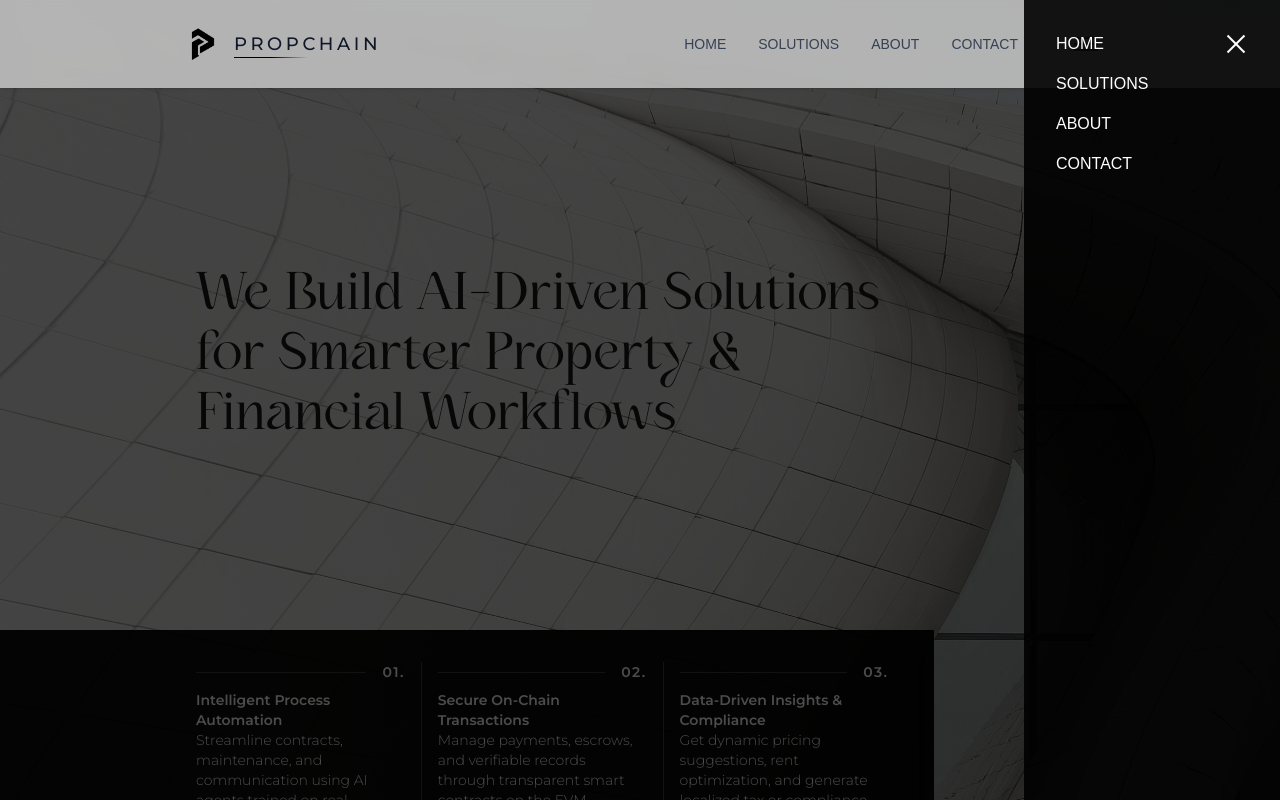
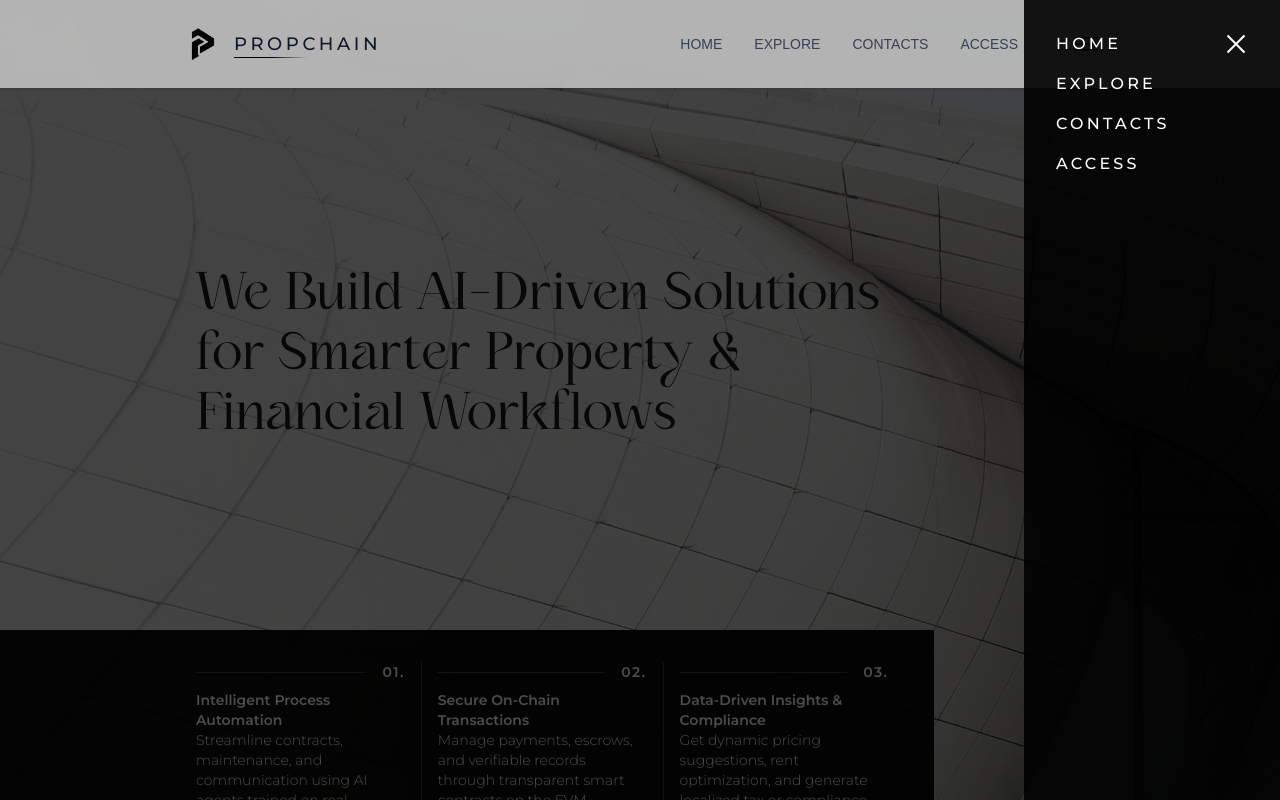
Before and after one commit to ZaneZJ/ETHGlobal-Prague-PropChain, a Next.js app in the folder propchain/: page / in a window 1280 px wide. Both pictures are taken after a click on the button "Open menu". Shown: the top 800 px of the page. Built offline with nearby package versions, Linux system fonts and the light colour scheme.

Commit message:
Updated Landing page
- Separated Footer and Top Bar into components for reusability;
- Updated Landing page visually.

```diff
--- a/propchain/src/app/page.tsx
+++ b/propchain/src/app/page.tsx
@@ -1,6 +1,7 @@
 "use client";
 import React, { useState } from "react";
 import Image from "next/image";
+import Header from "../components/Header";
 
 export default function Home() {
   const [menuOpen, setMenuOpen] = useState(false);
@@ -16,72 +17,7 @@ export default function Home() {
       ></div>
 
       {/* Header */}
-      <header className="fixed top-0 left-0 right-0 z-50 flex items-center justify-between px-8 py-6 backdrop-blur-sm shadow-sm bg-white/60">
-        <div className="flex items-center gap-3 w-full z-20 mx-[150px]">
-          <div className="relative group flex items-center gap-3">
-            <a href="/" className="relative overflow-hidden group">
-              <Image
-                src="/images/black-logo.png"
-                alt="PropChain Logo"
-                width={40}
-                height={40}
-                className="object-contain w-10 h-10 transition-all duration-400 relative z-10"
-                style={{ width: 'auto', height: '40px' }}
-              />
-            </a>
-            <a
-              href="/"
-              className="text-gray-900 text-base md:text-lg tracking-[0.2em] font-medium relative overflow-hidden group-hover:text-yellow-600 transition-all duration-400 uppercase"
-              style={{ fontFamily: 'Montserrat, sans-serif' }}
-            >
-              PROPCHAIN
-              <span className="brand-underline absolute bottom-0 left-0 w-1/2 h-[1px] group-hover:w-full transform transition-all duration-500"></span>
-            </a>
-          </div>
-        </div>
-        <nav className="hidden md:flex gap-8 text-sm font-medium text-gray-700 uppercase" style={{ marginRight: '150px' }}>
-          <a href="#" className="transition-colors duration-200 hover:text-yellow-600">Home</a>
-          <a href="#" className="transition-colors duration-200 hover:text-yellow-600">Solutions</a>
-          <a href="#" className="transition-colors duration-200 hover:text-yellow-600">About</a>
-          <a href="#" className="transition-colors duration-200 hover:text-yellow-600">Contact</a>
-          <button
-            type="button"
-            onClick={() => setMenuOpen(!menuOpen)}
-            className="ml-6 flex flex-col justify-center items-center cursor-pointer group"
-            aria-label="Open menu"
-          >
-            <div className="w-6 h-0.5 bg-gray-700 mb-1 transition-all duration-400 group-hover:bg-yellow-600"></div>
-            <div className="w-6 h-0.5 bg-gray-700 mb-1 transition-all duration-400 group-hover:bg-yellow-600"></div>
-            <div className="w-6 h-0.5 bg-gray-700 transition-all duration-400 group-hover:bg-yellow-600"></div>
-          </button>
-        </nav>
-      </header>
-
-      {/* Sidebar menu and overlay with animation */}
-      <div
-        className={`fixed inset-0 bg-black/70 z-40 transition-opacity duration-500 ${menuOpen ? 'opacity-100 pointer-events-auto' : 'opacity-0 pointer-events-none'}`}
-        onClick={() => setMenuOpen(false)}
-        aria-label="Close menu overlay"
-      />
-      <div className={`fixed top-0 right-0 w-64 h-full z-50 transition-transform duration-500 ${menuOpen ? 'translate-x-0' : 'translate-x-full'}`}>
-        <div className="bg-black/90 flex flex-col items-start p-8 h-full relative">
-          <a
-            href="#"
-            onClick={e => { e.preventDefault(); setMenuOpen(false); }}
-            className="absolute top-6 right-6 text-white/90 p-2 rounded-lg transition-all duration-400 group hover:scale-110"
-            aria-label="Close menu"
-          >
-            <div className="relative w-6 h-6">
-              <div className="absolute top-1/2 left-0 w-6 h-0.5 bg-white transform -translate-y-1/2 rotate-45 transition-all duration-400 group-hover:bg-[#ea9800]"></div>
-              <div className="absolute top-1/2 left-0 w-6 h-0.5 bg-white transform -translate-y-1/2 -rotate-45 transition-all duration-400 group-hover:bg-[#ea9800]"></div>
-            </div>
-          </a>
-          <a href="#" className="text-white mb-4 transition-all duration-400 hover:text-yellow-600">HOME</a>
-          <a href="#" className="text-white mb-4 transition-all duration-400 hover:text-yellow-600">SOLUTIONS</a>
-          <a href="#" className="text-white mb-4 transition-all duration-400 hover:text-yellow-600">ABOUT</a>
-          <a href="#" className="text-white mb-4 transition-all duration-400 hover:text-yellow-600">CONTACT</a>
-        </div>
-      </div>
+      <Header />
 
       {/* Hero Section */}
       <section className="flex flex-col justify-center items-start px-8 md:px-24 mx-[100px] relative z-10" style={{ height: 'calc(100vh - 170px)' }}>
@@ -169,21 +105,29 @@ export default function Home() {
         <div className="w-full max-w-6xl flex flex-col md:flex-row items-center justify-center gap-12 md:gap-0">
           {/* Left column */}
           <div className="flex-1 flex flex-col items-end justify-center gap-16 md:gap-24">
-            <div className="max-w-xs text-right">
-              <div className="text-sm font-semibold mb-1 uppercase" style={{ color: 'oklch(0.49 0 0)' }}>01. Property Owners & Managers</div>
+            <div className="max-w-xs text-right relative">
+              <div className="text-gray-400 text-2xl font-semibold mb-0.5" style={{ lineHeight: 1, fontWeight: 300, marginBottom: '10px'}}>01.</div>
+              <div className="text-sm font-semibold mb-1 uppercase" style={{ color: 'oklch(0.49 0 0)' }}>Property Owners & Managers</div>
               <div className="text-gray-700 text-sm md:text-base font-light">
                 Easily manage portfolios, automate leasing, and receive payments without intermediaries. Get real-time reports and compliance documents per property.
               </div>
             </div>
-            <div className="max-w-xs text-right">
-              <div className="text-sm font-semibold mb-1 uppercase" style={{ color: 'oklch(0.49 0 0)' }}>02. Tenants & Renters</div>
+            <div className="max-w-xs text-right relative">
+              <div className="text-gray-400 text-2xl font-semibold mb-0.5" style={{ lineHeight: 1, fontWeight: 300, marginBottom: '10px'}}>02.</div>
+              <div className="text-sm font-semibold mb-1 uppercase" style={{ color: 'oklch(0.49 0 0)' }}>Tenants & Renters</div>
               <div className="text-gray-700 text-sm md:text-base font-light">
                 Enjoy transparent leases, crypto payment options, automated reminders, and instant support via AI assistants—faster than traditional systems.
               </div>
             </div>
           </div>
           {/* Center spiral image */}
-          <div className="flex-shrink-0 flex flex-col items-center justify-center mx-8">
+          <div className="flex-shrink-0 flex flex-col items-center justify-center mx-8" style={{ marginLeft: '70px', marginRight: '70px', position: 'relative' }}>
+            <div style={{ position: 'absolute', left: '240px', top: '30px', transform: 'translate(-50%, -50%)', width: '100px', height: '100px', background: '#ffffff', borderRadius: '50%', zIndex: 2 }}></div>
+            <div style={{ position: 'absolute', left: '240px', top: '30px', transform: 'translate(-50%, -50%)', width: '80px', height: '80px', background: '#ffffff', borderColor: '#bbbbbb', borderWidth: '0.5px', borderStyle: 'solid', borderRadius: '50%', zIndex: 2 }}>
+              <div style={{ position: 'absolute', left: '50%', top: '50%', transform: 'translate(-50%, -50%)' }}>
+                <img alt="PropChain Logo" loading="lazy" width="50" height="50" decoding="async" data-nimg="1" srcSet="/_next/image?url=%2Fimages%2Fblack-logo.png&w=64&q=75 1x, /_next/image?url=%2Fimages%2Fblack-logo.png&w=128&q=75 2x" src="/_next/image?url=%2Fimages%2Fblack-logo.png&w=128&q=75" style={{ color: 'transparent', maxInlineSize: '-webkit-fill-available' }} />
+              </div>
+            </div>
             <div className="w-64 h-64 md:w-80 md:h-80 rounded-full overflow-hidden shadow-lg border-4 border-gray-100 bg-gray-200 flex items-center justify-center">
               <Image
                 src="/images/main2.jpg"
@@ -196,14 +140,16 @@ export default function Home() {
           </div>
           {/* Right column */}
           <div className="flex-1 flex flex-col items-start justify-center gap-16 md:gap-24">
-            <div className="max-w-xs text-left">
-              <div className="text-sm font-semibold mb-1 uppercase" style={{ color: 'oklch(0.49 0 0)' }}>03. Developers & Builders</div>
+            <div className="max-w-xs text-left relative">
+              <div className="text-gray-400 text-2xl font-semibold mb-0.5" style={{ lineHeight: 1, fontWeight: 300, marginBottom: '10px'}}>03.</div>
+              <div className="text-sm font-semibold mb-1 uppercase" style={{ color: 'oklch(0.49 0 0)' }}>Developers & Builders</div>
               <div className="text-gray-700 text-sm md:text-base font-light">
                 Deploy custom logic for payments, escrow, and smart workflows using modular smart contract templates tailored for real estate logic.
               </div>
             </div>
-            <div className="max-w-xs text-left">
-              <div className="text-sm font-semibold mb-1 uppercase" style={{ color: 'oklch(0.49 0 0)' }}>04. Financial Institutions & Tax Authorities</div>
+            <div className="max-w-xs text-left relative">
+              <div className="text-gray-400 text-2xl font-semibold mb-0.5" style={{ lineHeight: 1, fontWeight: 300, marginBottom: '10px'}}>04.</div>
+              <div className="text-sm font-semibold mb-1 uppercase" style={{ color: 'oklch(0.49 0 0)' }}>Financial Institutions & Tax Authorities</div>
               <div className="text-gray-700 text-sm md:text-base font-light">
                 Access clean, immutable ledgers for income verification, tax reporting, and regulatory audit trails—generated directly from on-chain events.
               </div>
@@ -211,6 +157,33 @@ export default function Home() {
           </div>
         </div>
       </section>
+      {/* Footer */}
+      <footer className="w-full bg-black/95 text-white py-10 px-4 flex flex-col items-center justify-center mt-12 gap-4" style={{ fontFamily: 'Montserrat, sans-serif' }}>
+        <div className="flex flex-col items-center gap-2">
+          <img src="/images/white-logo.png" alt="PropChain Logo" width={40} height={40} className="object-contain" style={{ filter: 'brightness(0.85)' }} />
+          <span className="text-[#e5e5e5] text-base md:text-lg tracking-[0.2em] font-medium uppercase" style={{ fontFamily: 'Montserrat, sans-serif' }}>
+            PROPCHAIN
+          </span>
+        </div>
+        <div className="flex flex-col items-center gap-2 mt-4">
+          <span className="text-sm text-gray-300">AI-driven solutions for smarter property & finance</span>
+          <div className="flex gap-6 justify-center mt-2">
+            {/* Twitter/X */}
+            <a href="https://twitter.com/" target="_blank" rel="noopener noreferrer" aria-label="Twitter" className="transition-colors text-[#e5e5e5] hover:text-[#ea9800]">
+              <svg width="24" height="24" fill="currentColor" viewBox="0 0 24 24"><path d="M22.46 5.924c-.793.352-1.646.59-2.542.698a4.48 4.48 0 0 0 1.965-2.475 8.94 8.94 0 0 1-2.828 1.082A4.48 4.48 0 0 0 16.11 4c-2.482 0-4.495 2.013-4.495 4.495 0 .352.04.695.116 1.022C7.728 9.37 4.1 7.6 1.67 4.905a4.48 4.48 0 0 0-.608 2.262c0 1.56.795 2.936 2.006 3.744a4.48 4.48 0 0 1-2.037-.563v.057c0 2.18 1.55 4.002 3.604 4.418a4.5 4.5 0 0 1-2.03.077c.573 1.788 2.24 3.09 4.213 3.125A9.01 9.01 0 0 1 2 19.54a12.73 12.73 0 0 0 6.89 2.02c8.266 0 12.79-6.844 12.79-12.79 0-.195-.004-.39-.013-.583A9.14 9.14 0 0 0 24 4.59a8.98 8.98 0 0 1-2.54.697z"/></svg>
+            </a>
+            {/* LinkedIn */}
+            <a href="https://linkedin.com/" target="_blank" rel="noopener noreferrer" aria-label="LinkedIn" className="transition-colors text-[#e5e5e5] hover:text-[#ea9800]">
+              <svg width="24" height="24" fill="currentColor" viewBox="0 0 24 24"><path d="M19 0h-14c-2.76 0-5 2.24-5 5v14c0 2.76 2.24 5 5 5h14c2.76 0 5-2.24 5-5v-14c0-2.76-2.24-5-5-5zm-11 19h-3v-10h3v10zm-1.5-11.28c-.97 0-1.75-.79-1.75-1.75s.78-1.75 1.75-1.75 1.75.79 1.75 1.75-.78 1.75-1.75 1.75zm15.5 11.28h-3v-5.6c0-1.34-.03-3.07-1.87-3.07-1.87 0-2.16 1.46-2.16 2.97v5.7h-3v-10h2.88v1.36h.04c.4-.75 1.38-1.54 2.84-1.54 3.04 0 3.6 2 3.6 4.59v5.59z"/></svg>
+            </a>
+            {/* GitHub */}
+            <a href="https://github.com/" target="_blank" rel="noopener noreferrer" aria-label="GitHub" className="transition-colors text-[#e5e5e5] hover:text-[#ea9800]">
+              <svg width="24" height="24" fill="currentColor" viewBox="0 0 24 24"><path d="M12 0C5.37 0 0 5.37 0 12c0 5.3 3.438 9.8 8.205 11.387.6.113.82-.263.82-.582 0-.288-.012-1.243-.018-2.25-3.338.726-4.042-1.61-4.042-1.61-.546-1.387-1.333-1.756-1.333-1.756-1.09-.745.083-.729.083-.729 1.205.085 1.84 1.237 1.84 1.237 1.07 1.834 2.807 1.304 3.492.997.108-.775.418-1.305.762-1.606-2.665-.304-5.466-1.332-5.466-5.93 0-1.31.468-2.38 1.236-3.22-.124-.303-.535-1.523.117-3.176 0 0 1.008-.322 3.3 1.23a11.5 11.5 0 0 1 3.003-.404c1.02.005 2.047.138 3.003.404 2.29-1.552 3.297-1.23 3.297-1.23.653 1.653.242 2.873.12 3.176.77.84 1.235 1.91 1.235 3.22 0 4.61-2.803 5.624-5.475 5.921.43.37.823 1.102.823 2.222 0 1.606-.015 2.898-.015 3.293 0 .322.216.699.825.58C20.565 21.796 24 17.297 24 12c0-6.63-5.373-12-12-12z"/></svg>
+            </a>
+          </div>
+        </div>
+        <div className="text-xs text-gray-400 mt-6">&copy; {new Date().getFullYear()} PropChain. All rights reserved.</div>
+      </footer>
     </div>
   );
 }
--- /dev/null
+++ b/propchain/src/components/Header.tsx
@@ -0,0 +1,85 @@
+import React, { useState } from "react";
+import Image from "next/image";
+
+const Header = () => {
+  const [menuOpen, setMenuOpen] = useState(false);
+  return (
+    <>
+      <header className="fixed top-0 left-0 right-0 z-50 flex items-center justify-between px-8 py-6 backdrop-blur-sm shadow-sm bg-white/60">
+        <div className="flex items-center gap-3 w-full z-20 mx-[150px]">
+          <div className="relative group flex items-center gap-3">
+            <a href="/" className="relative overflow-hidden group">
+              <Image
+                src="/images/black-logo.png"
+                alt="PropChain Logo"
+                width={40}
+                height={40}
+                className="object-contain w-10 h-10 transition-all duration-400 relative z-10"
+                style={{ width: 'auto', height: '40px' }}
+              />
+            </a>
+            <a
+              href="/"
+              className="text-gray-900 text-base md:text-lg tracking-[0.2em] font-medium relative overflow-hidden group-hover:text-yellow-600 transition-all duration-400 uppercase"
+              style={{ fontFamily: 'Montserrat, sans-serif' }}
+            >
+              PROPCHAIN
+              <span className="brand-underline absolute bottom-0 left-0 w-1/2 h-[1px] group-hover:w-full transform transition-all duration-500"></span>
+            </a>
+          </div>
+        </div>
+        <nav className="hidden md:flex gap-8 text-sm font-medium text-gray-700 uppercase" style={{ marginRight: '150px' }}>
+          <a href="#" className="transition-colors duration-200 hover:text-yellow-600">Home</a>
+          <a href="#" className="transition-colors duration-200 hover:text-yellow-600">Explore</a>
+          <a href="#" className="transition-colors duration-200 hover:text-yellow-600">Contacts</a>
+          <a href="#" className="transition-colors duration-200 hover:text-yellow-600">Access</a>
+          <button
+            type="button"
+            onClick={() => setMenuOpen(!menuOpen)}
+            className="ml-6 flex flex-col justify-center items-center cursor-pointer group"
+            aria-label="Open menu"
+          >
+            <div className="w-6 h-0.5 bg-gray-700 mb-1 transition-all duration-400 group-hover:bg-yellow-600"></div>
+            <div className="w-6 h-0.5 bg-gray-700 mb-1 transition-all duration-400 group-hover:bg-yellow-600"></div>
+            <div className="w-6 h-0.5 bg-gray-700 transition-all duration-400 group-hover:bg-yellow-600"></div>
+          </button>
+        </nav>
+      </header>
+      {/* Sidebar menu and overlay with animation */}
+      <div
+        className={`fixed inset-0 bg-black/70 z-40 transition-opacity duration-500 ${menuOpen ? 'opacity-100 pointer-events-auto' : 'opacity-0 pointer-events-none'}`}
+        onClick={() => setMenuOpen(false)}
+        aria-label="Close menu overlay"
+      />
+      <div className={`fixed top-0 right-0 w-64 h-full z-50 transition-transform duration-500 ${menuOpen ? 'translate-x-0' : 'translate-x-full'}`}>
+        <div className="bg-black/90 flex flex-col items-start p-8 h-full relative">
+          <a
+            href="#"
+            onClick={e => { e.preventDefault(); setMenuOpen(false); }}
+            className="absolute top-6 right-6 text-white/90 p-2 rounded-lg transition-all duration-400 group hover:scale-110"
+            aria-label="Close menu"
+          >
+            <div className="relative w-6 h-6">
+              <div className="absolute top-1/2 left-0 w-6 h-0.5 bg-white transform -translate-y-1/2 rotate-45 transition-all duration-400 group-hover:bg-[#ea9800]"></div>
+              <div className="absolute top-1/2 left-0 w-6 h-0.5 bg-white transform -translate-y-1/2 -rotate-45 transition-all duration-400 group-hover:bg-[#ea9800]"></div>
+            </div>
+          </a>
+          <a href="#" className="text-white mb-4 transition-all duration-400 hover:text-yellow-600 text-sm md:text-base tracking-[0.2em] font-medium uppercase" style={{ fontFamily: 'Montserrat, sans-serif' }}>
+            HOME
+          </a>
+          <a href="#" className="text-white mb-4 transition-all duration-400 hover:text-yellow-600 text-sm md:text-base tracking-[0.2em] font-medium uppercase" style={{ fontFamily: 'Montserrat, sans-serif' }}>
+            EXPLORE
+          </a>
+          <a href="#" className="text-white mb-4 transition-all duration-400 hover:text-yellow-600 text-sm md:text-base tracking-[0.2em] font-medium uppercase" style={{ fontFamily: 'Montserrat, sans-serif' }}>
+            CONTACTS
+          </a>
+          <a href="#" className="text-white mb-4 transition-all duration-400 hover:text-yellow-600 text-sm md:text-base tracking-[0.2em] font-medium uppercase" style={{ fontFamily: 'Montserrat, sans-serif' }}>
+            ACCESS
+          </a>
+        </div>
+      </div>
+    </>
+  );
+};
+
+export default Header;
```
Also changed, not shown: propchain/src/components/Footer.tsx (added, +32 -0 lines).
